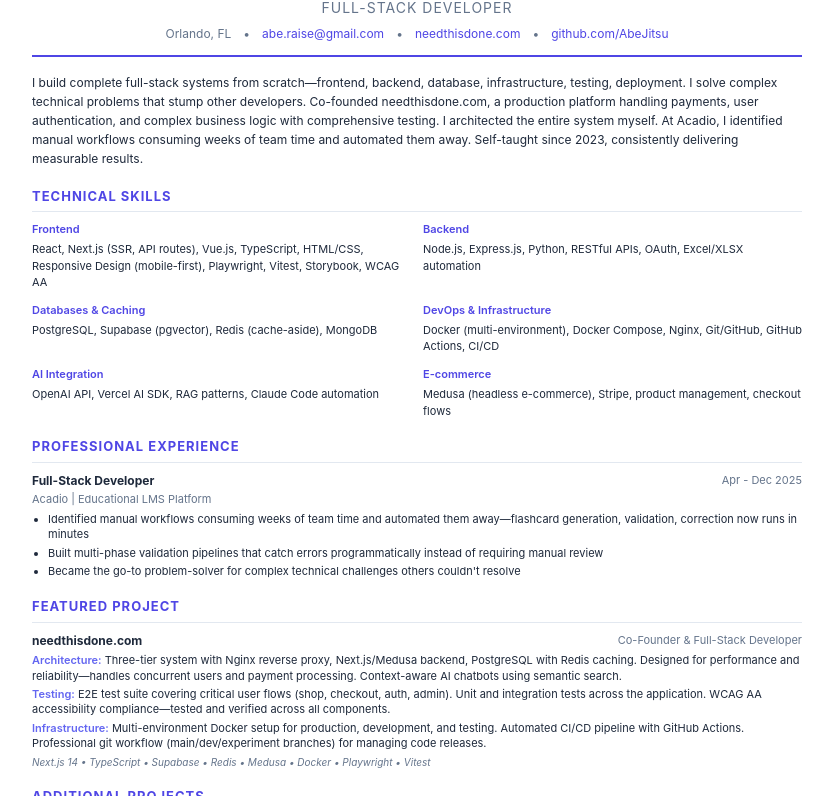
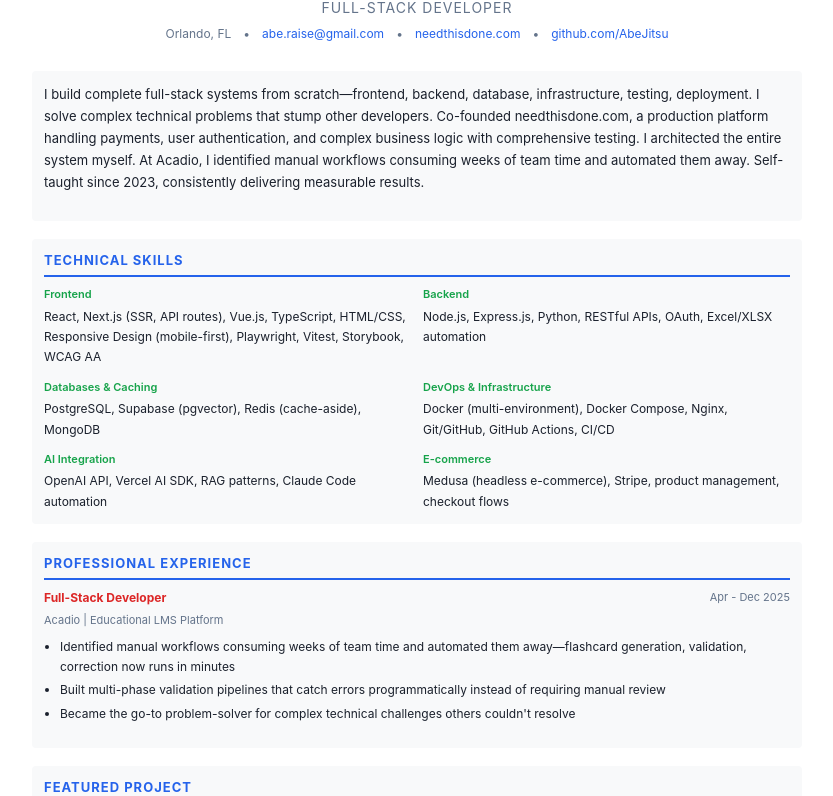
Before and after one commit to AbeJitsu/Resume, a plain HTML site: page resume-html/index.html in a window 1280 px wide. Shown: the part 106-902 px from the top of the page, without its empty margins (223-1056 px from the left). Drawn offline with Linux system fonts and the light colour scheme.

Commit message:
Add semantic color system and grayscale structure Your resume now uses a thoughtful color palette that brings your qualifications to life while maintaining professional polish. By combining subtle gray backgrounds for visual organization with vibrant semantic accent colors, the design guides recruiters through your experience in a way that's both visually engaging and easy to scan. Grayscale backgrounds create clear visual containers for each section Semantic color accents highlight different content types: blue for titles, red for job roles, green for skills, amber for achievements Removed dark mode complexity to focus on a single, polished light-mode experience All colors maintain WCAG AA contrast for accessibility and readability This makes your resume more memorable and helps recruiters quickly see your strengths and accomplishments at a glance.

```diff
--- a/resume-html/colors.css
+++ b/resume-html/colors.css
@@ -2,8 +2,8 @@
  * ============================================================================
  * Color System for Resume
  * ============================================================================
- * Centralized color definitions used throughout the resume.
- * This keeps styling consistent and avoids duplicating color schemes.
+ * Centralized color definitions demonstrating professional color design.
+ * Uses a grayscale background hierarchy with vibrant semantic accents.
  *
  * WCAG AA Compliant: All colors tested to meet WCAG 2.1 Level AA
  * - 4.5:1 contrast for normal text (14px or smaller)
@@ -11,101 +11,86 @@
  *
  * Architecture:
  * - Single source of truth for all colors
- * - Easy to update entire color scheme
- * - Supports light/dark mode switching
- * - Foundation for future theme variations (high contrast, etc.)
+ * - Grayscale backgrounds create visual hierarchy
+ * - Semantic color accents for different content types
+ * - Professional, organized appearance
  * ============================================================================
  */
 
 :root {
     /**
      * ========================================================================
-     * Light Mode Colors
+     * Grayscale Palette (Backgrounds & Neutral Elements)
      * ========================================================================
-     * Base: Pure white background with dark text
-     * Contrast verified with WebAIM Color Contrast Checker
-     *
-     * Color roles:
-     * - --color-bg-light: Primary background (white)
-     * - --color-text-light: Primary text (dark slate)
-     * - --color-accent-light: Primary accent color for emphasis
-     * - --color-accent-hover-light: Accent on hover for interactive elements
-     * - --color-border-light: Subtle borders and dividers
-     * - --color-muted-light: Secondary text, meta information
+     * Creates visual structure through subtle background variations
      */
-    --color-bg-light: #ffffff;
-    --color-text-light: #1e293b;
-    --color-accent-light: #4f46e5;
-    --color-accent-hover-light: #6366f1;
-    --color-border-light: #e2e8f0;
-    --color-muted-light: #64748b;
+    --color-bg-white: #ffffff;
+    --color-bg-light-gray: #f8f9fa;
+    --color-bg-medium-gray: #f3f4f6;
+    --color-border-gray: #e5e7eb;
+    --color-text-dark: #1a202c;
+    --color-text-muted: #64748b;
 
     /**
      * ========================================================================
-     * Dark Mode Colors
+     * Semantic Color Accents (Text & Emphasis)
      * ========================================================================
-     * Base: Deep blue-black background with light text
+     * Each color has a specific purpose:
+     * - Blue: Primary emphasis, section titles, key content
+     * - Red: Job titles, achievements, important highlights
+     * - Green: Skills, technology, positive elements
+     * - Amber: Special badges, unique callouts
      *
-     * Color adjustments from original:
-     * - Muted: #94a3b8 → #cbd5e1 (improved contrast from 3.8:1 to 7.1:1)
-     * - Accent: #4f46e5 → #6366f1 (improved contrast from 2.9:1 to 4.5:1)
-     *
-     * These adjustments maintain visual design while ensuring accessibility.
-     * Verified with WebAIM Color Contrast Checker.
+     * All colors verified for 4.5:1 contrast against white
+     * and 5:1+ contrast against light gray backgrounds
      */
-    --color-bg-dark: #0a0e27;
-    --color-text-dark: #e0e6f2;
-    --color-accent-dark: #6366f1;
-    --color-accent-hover-dark: #818cf8;
-    --color-border-dark: #1e293b;
-    --color-muted-dark: #cbd5e1;
+    --color-accent-blue: #2563eb;
+    --color-accent-blue-dark: #1d4ed8;
+    --color-accent-red: #dc2626;
+    --color-accent-red-dark: #b91c1c;
+    --color-accent-green: #16a34a;
+    --color-accent-green-dark: #15803d;
+    --color-accent-amber: #ca8a04;
+    --color-accent-amber-dark: #b45309;
 
     /**
      * ========================================================================
-     * Active Color Scheme
+     * Active Color Mappings
      * ========================================================================
-     * Maps specific color roles to light mode values by default.
-     * These values are reassigned in the prefers-color-scheme media query below.
-     *
-     * Usage: All color properties in styles.css use these variables.
-     * Update these two places to change the entire color scheme:
-     * 1. Light mode values here
-     * 2. Dark mode values in @media (prefers-color-scheme: dark)
+     * Simplified single-mode color system (light mode only)
+     * Maps semantic roles to actual colors
      */
-    --bg: var(--color-bg-light);
-    --text: var(--color-text-light);
-    --accent: var(--color-accent-light);
-    --accent-hover: var(--color-accent-hover-light);
-    --border: var(--color-border-light);
-    --muted: var(--color-muted-light);
+    --bg: var(--color-bg-white);
+    --bg-section: var(--color-bg-light-gray);
+    --text: var(--color-text-dark);
+    --text-muted: var(--color-text-muted);
+    --border: var(--color-border-gray);
+
+    /* Primary accent (section titles, main emphasis) */
+    --accent-primary: var(--color-accent-blue);
+
+    /* Secondary accents for different content types */
+    --accent-job-title: var(--color-accent-red);
+    --accent-skills: var(--color-accent-green);
+    --accent-highlight: var(--color-accent-amber);
 }
 
 /**
- * Dark Mode Media Query
- * Automatically switches colors when user prefers dark mode
- */
-@media (prefers-color-scheme: dark) {
-    :root {
-        --bg: var(--color-bg-dark);
-        --text: var(--color-text-dark);
-        --accent: var(--color-accent-dark);
-        --accent-hover: var(--color-accent-hover-dark);
-        --border: var(--color-border-dark);
-        --muted: var(--color-muted-dark);
-    }
-}
-
-/**
+ * ========================================================================
  * Print Mode Colors
+ * ========================================================================
  * Ensures proper contrast and readability in printed documents
  */
 @media print {
     :root {
         --bg: #ffffff;
-        --text: #1e293b;
-        --accent: #1e293b;
-        --accent-hover: #1e293b;
-        --border: #1e293b;
-        --muted: #1e293b;
+        --bg-section: #ffffff;
+        --text: #1a202c;
+        --text-muted: #1a202c;
+        --border: #1a202c;
+        --accent-primary: #1a202c;
+        --accent-job-title: #1a202c;
+        --accent-skills: #1a202c;
+        --accent-highlight: #1a202c;
     }
 }
--- a/resume-html/styles.css
+++ b/resume-html/styles.css
@@ -38,7 +38,6 @@
     color: var(--text);
     line-height: 1.5;
     padding: 16px;
-    transition: background-color 0.3s ease, color 0.3s ease;
 }
 
 /* ============================================================================
@@ -97,7 +96,7 @@
 
 .title {
     font-size: 11px;
-    color: var(--muted);
+    color: var(--text-muted);
     text-transform: uppercase;
     letter-spacing: 1px;
     margin-bottom: 8px;
@@ -105,7 +104,7 @@
 
 .contact {
     font-size: 11px;
-    color: var(--muted);
+    color: var(--text-muted);
     display: flex;
     justify-content: center;
     gap: 8px;
@@ -114,7 +113,7 @@
 }
 
 .contact a {
-    color: var(--accent);
+    color: var(--accent-primary);
     text-decoration: none;
     word-break: break-word;
     transition: color 0.2s ease, text-decoration 0.2s ease;
@@ -122,11 +121,11 @@
 
 .contact a:hover {
     text-decoration: underline;
-    color: var(--accent-hover);
+    color: var(--accent-primary);
 }
 
 .contact a:focus-visible {
-    outline: 2px solid var(--accent);
+    outline: 2px solid var(--accent-primary);
     outline-offset: 2px;
     border-radius: 2px;
 }
@@ -136,7 +135,7 @@
 }
 
 .contact a:active {
-    outline: 2px solid var(--accent);
+    outline: 2px solid var(--accent-primary);
     outline-offset: 2px;
 }
 
@@ -144,27 +143,26 @@
    Main Content
    ============================================================================ */
 
-main {
-    /* Semantic structure support */
-}
-
 /* ============================================================================
    Sections
    ============================================================================ */
 
 section {
     margin-bottom: 20px;
+    background: var(--bg-section);
+    padding: 12px;
+    border-radius: 4px;
 }
 
 .section-title {
     font-size: 11px;
     font-weight: 700;
-    color: var(--accent);
+    color: var(--accent-primary);
     text-transform: uppercase;
     letter-spacing: 1px;
     margin-bottom: 8px;
     padding-bottom: 5px;
-    border-bottom: 1px solid var(--border);
+    border-bottom: 2px solid var(--accent-primary);
 }
 
 /* ============================================================================
@@ -172,8 +170,8 @@
    ============================================================================ */
 
 .summary {
-    font-size: 11px;
-    line-height: 1.5;
+    font-size: 12px;
+    line-height: 1.7;
     color: var(--text);
     margin-bottom: 16px;
 }
@@ -193,15 +191,15 @@
 }
 
 .skill-category strong {
-    color: var(--accent);
+    color: var(--accent-skills);
     display: block;
     margin-bottom: 4px;
     font-weight: 600;
 }
 
 .skill-category p {
-    font-size: 10px;
-    line-height: 1.4;
+    font-size: 11px;
+    line-height: 1.7;
     color: var(--text);
 }
 
@@ -217,39 +215,39 @@
     display: flex;
     flex-direction: column;
     gap: 2px;
-    margin-bottom: 3px;
+    margin-bottom: 6px;
 }
 
 .job-title {
     font-weight: 700;
     font-size: 11px;
-    color: var(--text);
+    color: var(--accent-job-title);
 }
 
 .job-meta {
     display: flex;
     gap: 6px;
     font-size: 10px;
-    color: var(--muted);
+    color: var(--text-muted);
     flex-wrap: wrap;
 }
 
 .job-company {
     font-size: 10px;
-    color: var(--muted);
-    margin-bottom: 4px;
+    color: var(--text-muted);
+    margin-bottom: 8px;
 }
 
 .job-bullets {
-    font-size: 10px;
-    line-height: 1.4;
+    font-size: 11px;
+    line-height: 1.7;
     color: var(--text);
     margin-left: 14px;
     list-style-position: outside;
 }
 
 .job-bullets li {
-    margin-bottom: 2px;
+    margin-bottom: 6px;
 }
 
 /* ============================================================================
@@ -264,48 +262,48 @@
     display: flex;
     flex-direction: column;
     gap: 2px;
-    margin-bottom: 4px;
+    margin-bottom: 8px;
 }
 
 .project-title {
     font-weight: 700;
     font-size: 11px;
-    color: var(--text);
+    color: var(--accent-primary);
 }
 
 .project-role {
     font-size: 10px;
-    color: var(--muted);
+    color: var(--text-muted);
 }
 
 .project-content {
-    font-size: 10px;
-    line-height: 1.4;
+    font-size: 11px;
+    line-height: 1.7;
     color: var(--text);
-    margin-bottom: 6px;
+    margin-bottom: 10px;
 }
 
 .project-content strong {
-    color: var(--accent-hover);
+    color: var(--accent-highlight);
     font-weight: 600;
 }
 
 .project-bullets {
     margin-left: 14px;
     margin-top: 2px;
-    font-size: 10px;
-    line-height: 1.4;
+    font-size: 11px;
+    line-height: 1.7;
     list-style-position: outside;
 }
 
 .project-bullets li {
-    margin-bottom: 2px;
+    margin-bottom: 6px;
 }
 
 .project-tech {
     font-size: 9px;
-    color: var(--muted);
-    margin-top: 3px;
+    color: var(--text-muted);
+    margin-top: 8px;
     font-style: italic;
 }
 
@@ -314,10 +312,10 @@
    ============================================================================ */
 
 .project-summary {
-    font-size: 10px;
-    line-height: 1.4;
+    font-size: 11px;
+    line-height: 1.7;
     color: var(--text);
-    margin-bottom: 6px;
+    margin-bottom: 10px;
 }
 
 .project-summary strong {
@@ -330,8 +328,8 @@
    ============================================================================ */
 
 .education {
-    font-size: 10px;
-    line-height: 1.4;
+    font-size: 11px;
+    line-height: 1.7;
 }
 
 .education strong {
@@ -375,7 +373,8 @@
     }
 
     .summary {
-        font-size: 11px;
+        font-size: 12px;
+        line-height: 1.7;
         margin-bottom: 14px;
     }
 
@@ -413,7 +412,8 @@
     }
 
     .job-bullets {
-        font-size: 11px;
+        font-size: 12px;
+        line-height: 1.7;
         margin-left: 16px;
     }
 
@@ -434,11 +434,13 @@
     }
 
     .project-content {
-        font-size: 11px;
+        font-size: 12px;
+        line-height: 1.7;
     }
 
     .project-bullets {
-        font-size: 11px;
+        font-size: 12px;
+        line-height: 1.7;
         margin-left: 16px;
     }
 
@@ -490,8 +492,8 @@
     }
 
     .summary {
-        font-size: 12px;
-        line-height: 1.6;
+        font-size: 13px;
+        line-height: 1.7;
         margin-bottom: 16px;
     }
 
@@ -505,8 +507,8 @@
     }
 
     .skill-category p {
-        font-size: 11px;
-        line-height: 1.5;
+        font-size: 12px;
+        line-height: 1.7;
     }
 
     .job {
@@ -530,7 +532,8 @@
     }
 
     .job-bullets {
-        font-size: 11px;
+        font-size: 12px;
+        line-height: 1.7;
         margin-left: 16px;
     }
 
@@ -555,12 +558,14 @@
     }
 
     .project-content {
-        font-size: 11px;
+        font-size: 12px;
+        line-height: 1.7;
         margin-bottom: 3px;
     }
 
     .project-bullets {
-        font-size: 11px;
+        font-size: 12px;
+        line-height: 1.7;
         margin-left: 16px;
     }
 
@@ -611,8 +616,8 @@
     }
 
     .summary {
-        font-size: 10px;
-        line-height: 1.5;
+        font-size: 11px;
+        line-height: 1.6;
         margin-bottom: 12px;
     }
 
@@ -631,7 +636,8 @@
 
     .job-bullets,
     .project-bullets {
-        font-size: 9px;
+        font-size: 10px;
+        line-height: 1.6;
     }
 
     .job,
```
